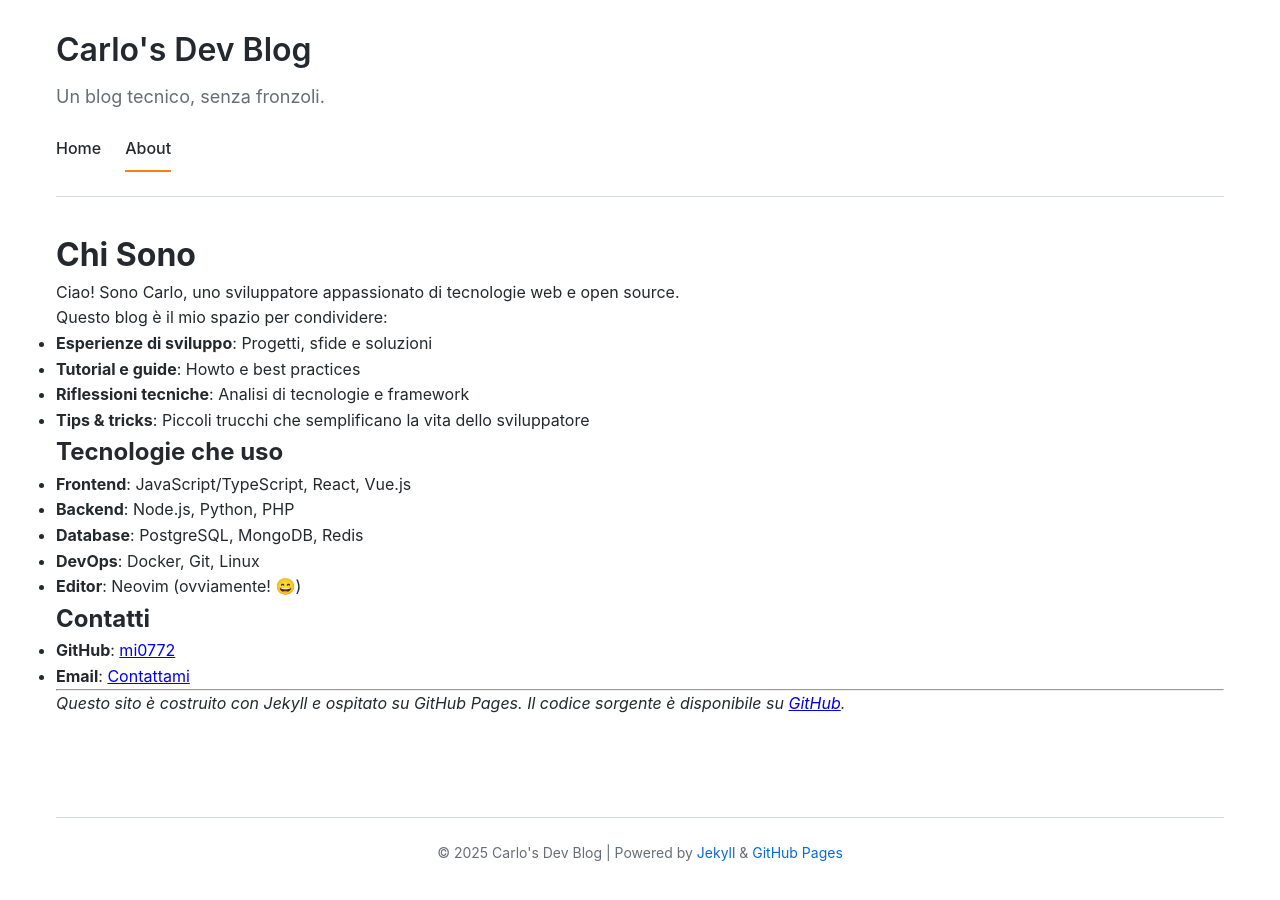
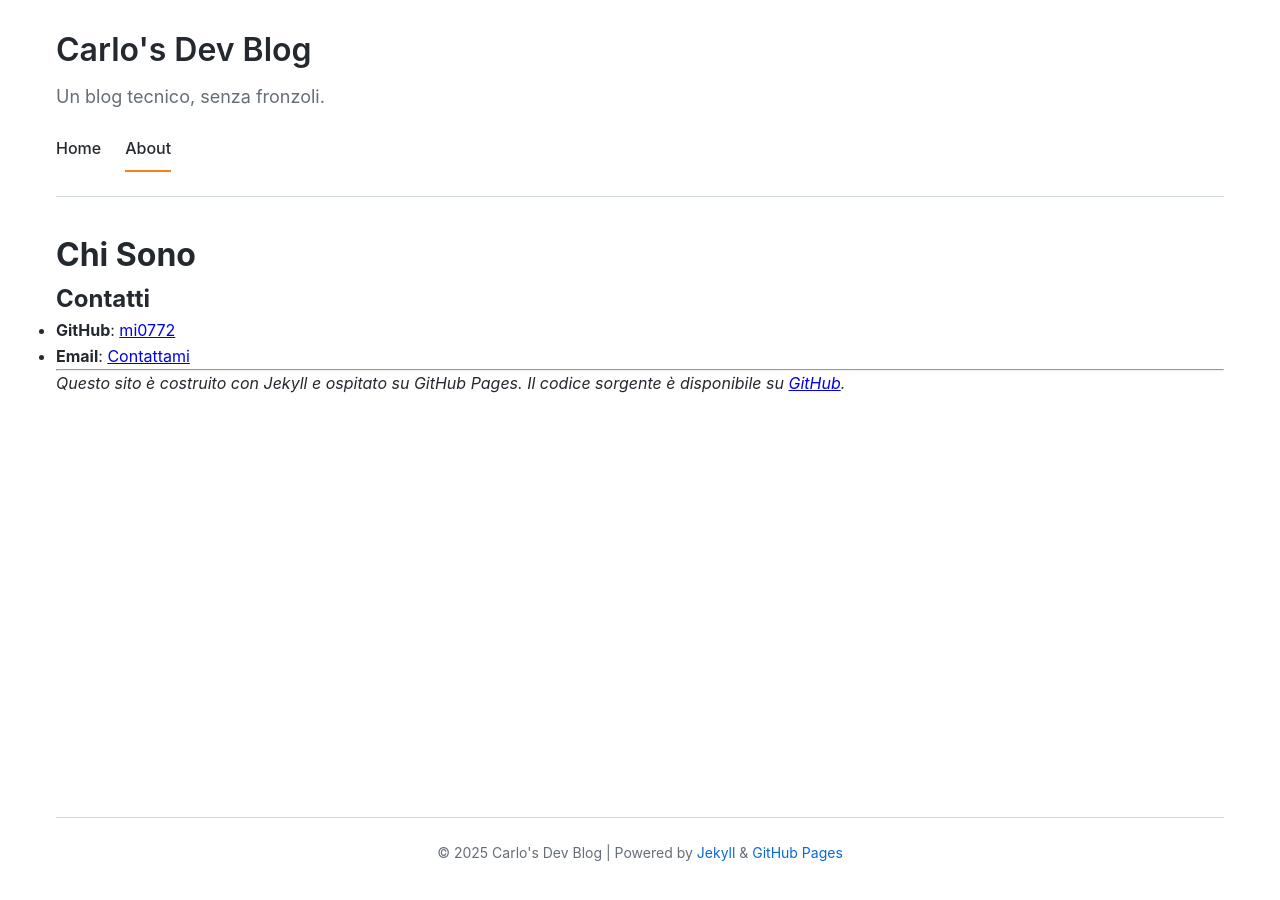
Before and after one commit to mi0772/mi0772.github.io, a Jekyll site: the page built from about.md, in a window 1280 px wide. Built offline with Jekyll 4.4.1, drawn with Linux system fonts in a browser that asks for light colours.

Commit message:
Update about.md

```diff
--- a/about.md
+++ b/about.md
@@ -6,22 +6,6 @@ permalink: /about/
 
 # Chi Sono
 
-Ciao! Sono Carlo, uno sviluppatore appassionato di tecnologie web e open source.
-
-Questo blog è il mio spazio per condividere:
-
-- **Esperienze di sviluppo**: Progetti, sfide e soluzioni
-- **Tutorial e guide**: Howto e best practices
-- **Riflessioni tecniche**: Analisi di tecnologie e framework
-- **Tips & tricks**: Piccoli trucchi che semplificano la vita dello sviluppatore
-
-## Tecnologie che uso
-
-- **Frontend**: JavaScript/TypeScript, React, Vue.js
-- **Backend**: Node.js, Python, PHP
-- **Database**: PostgreSQL, MongoDB, Redis
-- **DevOps**: Docker, Git, Linux
-- **Editor**: Neovim (ovviamente! 😄)
 
 ## Contatti
 
```
